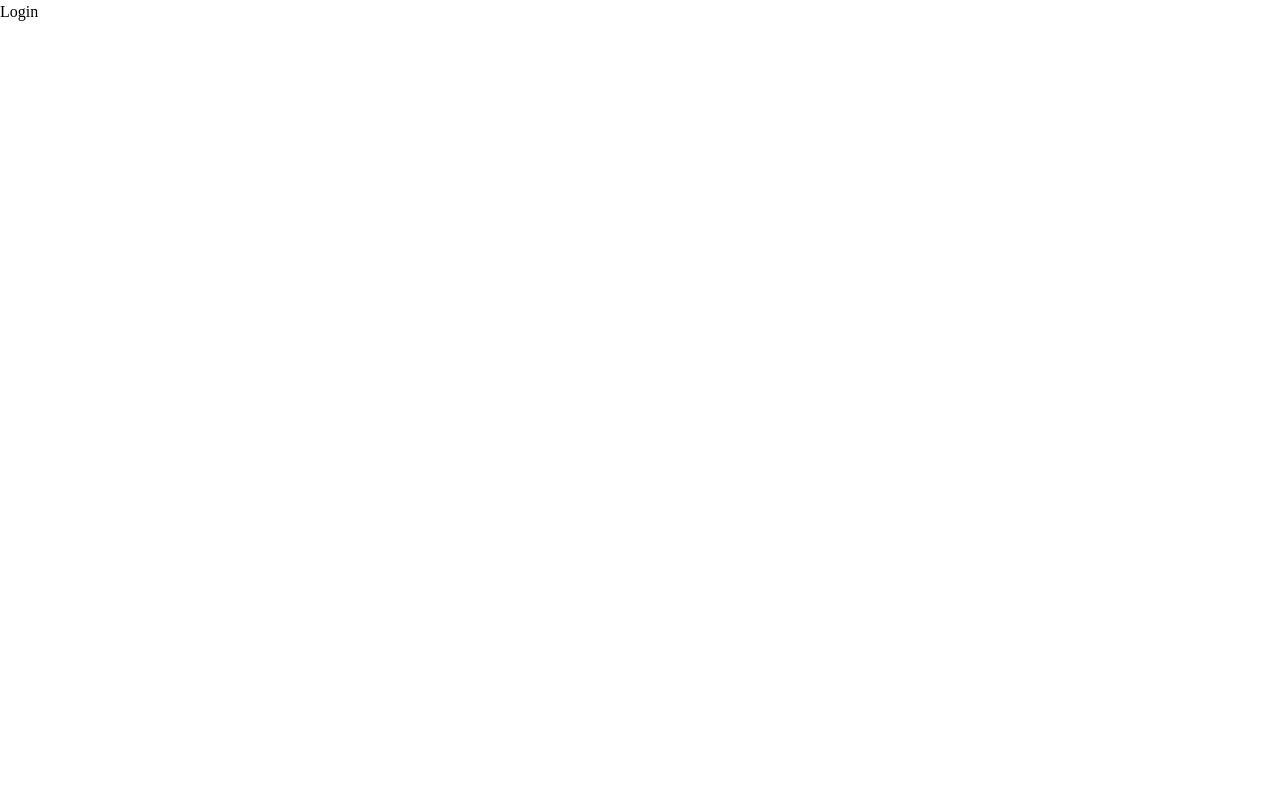
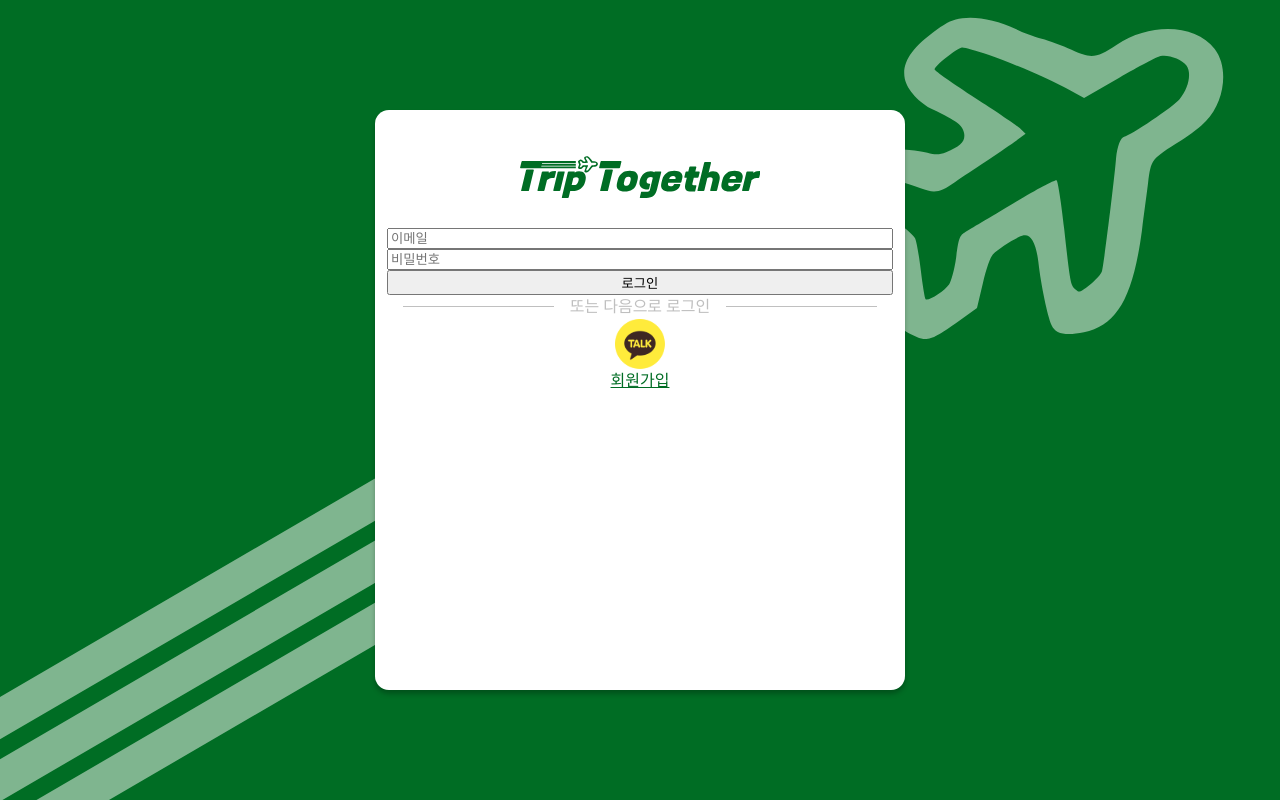
Before and after one commit to Trip-Togethers/FrontEnd, a React (Vite) app: page /users/login in a window 1280 px wide. Built offline with nearby package versions, Linux system fonts and the light colour scheme.

Commit message:
✨ Feat: 로그인, 회원가입 초기 구현

```diff
--- a/package.json
+++ b/package.json
@@ -14,6 +14,7 @@
     "axios": "^1.7.9",
     "react": "^18.3.1",
     "react-dom": "^18.3.1",
+    "react-hook-form": "^7.54.2",
     "react-icons": "^5.4.0",
     "react-redux": "^9.2.0",
     "react-router-dom": "^7.1.3",
--- a/src/App.tsx
+++ b/src/App.tsx
@@ -5,10 +5,10 @@
 import Detail from "./pages/Detail"
 import Home from "./pages/Home"
 import Join from "./pages/Join"
-import Map from "./pages/map"
+import Map from "./pages/Map"
 import Post from "./pages/Post"
 import User from "./pages/User"
-import Error from "@components/common/Error"
+import Error from "@common/Error"
 import { ThemeProvider } from 'styled-components';
 import { theme } from "./styles/theme"
 import { GlobalStyle } from './styles/global';
--- a/src/pages/Join.tsx
+++ b/src/pages/Join.tsx
@@ -1,14 +1,90 @@
 import { styled } from "styled-components";
+import { useState } from "react";
+import { Plane } from "@assets/svg";
+import { Logo } from "@assets/svg";
+import { useForm } from "react-hook-form";
+
+
 
 function Join() {
+	const [email, setEmail] = useState("");
+	const [password, setPassword] = useState("");
+	const [name, setName] = useState("");
+	const [contact, setContact] = useState("");
+
+	const handleSubmit = (event: React.
+	FormEvent<HTMLFormElement>) => {
+		event.preventDefault();
+	}
+
 	return (
 		<JoinStyle>
-				Join
+			<Plane className="background-svg"/>
+			<form onSubmit = {handleSubmit}>
+				<fieldset>
+					<Logo className="logo"/>
+					<input type = "email"
+							placeholder = "이메일"
+							value = {email}
+							onChange={(e) => setEmail(e.target.value)}/>
+					<input type = "text"
+							placeholder = "닉네임"
+							value = {name}
+							onChange={(e) => setName(e.target.value)}/>
+					<input type = "password"
+							placeholder = "비밀번호"
+							value = {password}
+							onChange={(e) => setPassword(e.target.value)}/>
+					<input type = "tel"
+							placeholder = "연락처"
+							value = {contact}
+							onChange={(e) => setContact(e.target.value)}/>
+					<button type = "submit">회원가입</button>
+				</fieldset>
+			</form>
 		</JoinStyle>
-	);
+		)
 }
 
 const JoinStyle = styled.div`
+position: relative;
+	width: 100vw;
+	height: 100vh;
+	display: flex;
+	justify-content: center;
+	align-items: center;
+	overflow: hidden;
+	display: flex;
+	flex-direction: column;
+	background-color: ${({theme}) => theme.color.primary_green};
+	z-index: -2;
+
+	.background-svg {
+		position: absolute;
+		top: 0;
+		left: 0;
+		z-index: -1;
+		object-fit: fill;
+	}
+
+	fieldset{
+		width: 530px;
+		height: 580px;
+		border-radius: 14px;
+		border: none;
+		display: flex;
+		flex-direction: column;
+		text-align: center;
+		background-color: ${({theme}) => theme.color.primary_white};
+		box-shadow: rgba(0, 0, 0, 0.25) 0px 4px 5px 0px;
+	}
+
+	.logo{
+		height: 42px;
+		fill : ${({theme}) => theme.color.primary_green};
+		margin: 40px auto 30px;
+	}
+
 `;
 
 export default Join;
--- a/src/pages/Login.tsx
+++ b/src/pages/Login.tsx
@@ -1,14 +1,112 @@
 import { styled } from "styled-components";
+import { useState } from "react";
+import Plane from "@assets/svg/Plane";
+import Logo from "@assets/svg/Logo";
+import KakaoLogo from "@assets/svg/KakaoLogo";
+import { Link } from "react-router-dom";
+
+export interface LoginProps{
+	email: string;
+	password: string;
+}
 
 function Login() {
+	const [email, setEmail] = useState("");
+	const [password, setPassword] = useState("");
+
 	return (
 		<LoginStyle>
-				Login
+			<Plane className="background-svg"/>
+			<form>
+				<fieldset>
+					<Logo className="logo"/>
+					<input type = "email"
+							placeholder = "이메일"
+							value = {email}/>
+					<input type = "password"
+							placeholder = "비밀번호"
+							value = {password}/>
+					<button type = "submit">로그인</button>
+					<div>
+						<div className="hr-sect">또는 다음으로 로그인</div>
+						<KakaoLogo className="kakao"/>
+					</div>
+					<span className="join">
+						<StyledLink to = '/users/join'>
+							회원가입
+						</StyledLink>
+					</span>
+				</fieldset>
+			</form>
 		</LoginStyle>
 	);
 }
 
 const LoginStyle = styled.div`
+	position: relative;
+	width: 100vw;
+	height: 100vh;
+	display: flex;
+	justify-content: center;
+	align-items: center;
+	overflow: hidden;
+	display: flex;
+	flex-direction: column;
+	background-color: ${({theme}) => theme.color.primary_green};
+	z-index: -2;
+
+	.background-svg {
+		position: absolute;
+		top: 0;
+		left: 0;
+		z-index: -1;
+		object-fit: fill;
+	}
+
+	fieldset{
+		width: 530px;
+		height: 580px;
+		border-radius: 14px;
+		border: none;
+		display: flex;
+		flex-direction: column;
+		text-align: center;
+		background-color: ${({theme}) => theme.color.primary_white};
+		box-shadow: rgba(0, 0, 0, 0.25) 0px 4px 5px 0px;
+	}
+
+	.logo{
+		height: 42px;
+		fill : ${({theme}) => theme.color.primary_green};
+		margin: 40px auto 30px;
+	}
+
+	.hr-sect {
+		display: flex;
+		align-items: center;
+		color: ${({theme}) => theme.color.input_text};
+		font: ${({theme}) => theme.font.title};
+		opacity: 0.4;
+	}
+
+	.hr-sect::before,
+	.hr-sect::after {
+		content: "";
+		flex-grow: 1;
+		background:${({theme}) => theme.color.input_text};
+		height: 0.5px;
+		font-size: 0px;
+		line-height: 0px;
+		margin: 0px 16px;
+	}
+
+	.kakao{
+		height: 50px;
+	}
+`;
+
+const StyledLink = styled(Link)`
+    color: ${({theme}) => theme.color.primary_green};
 `;
 
 export default Login;
```
Also changed, not shown: 1 other file (tests, documents, lock files or other folders).
